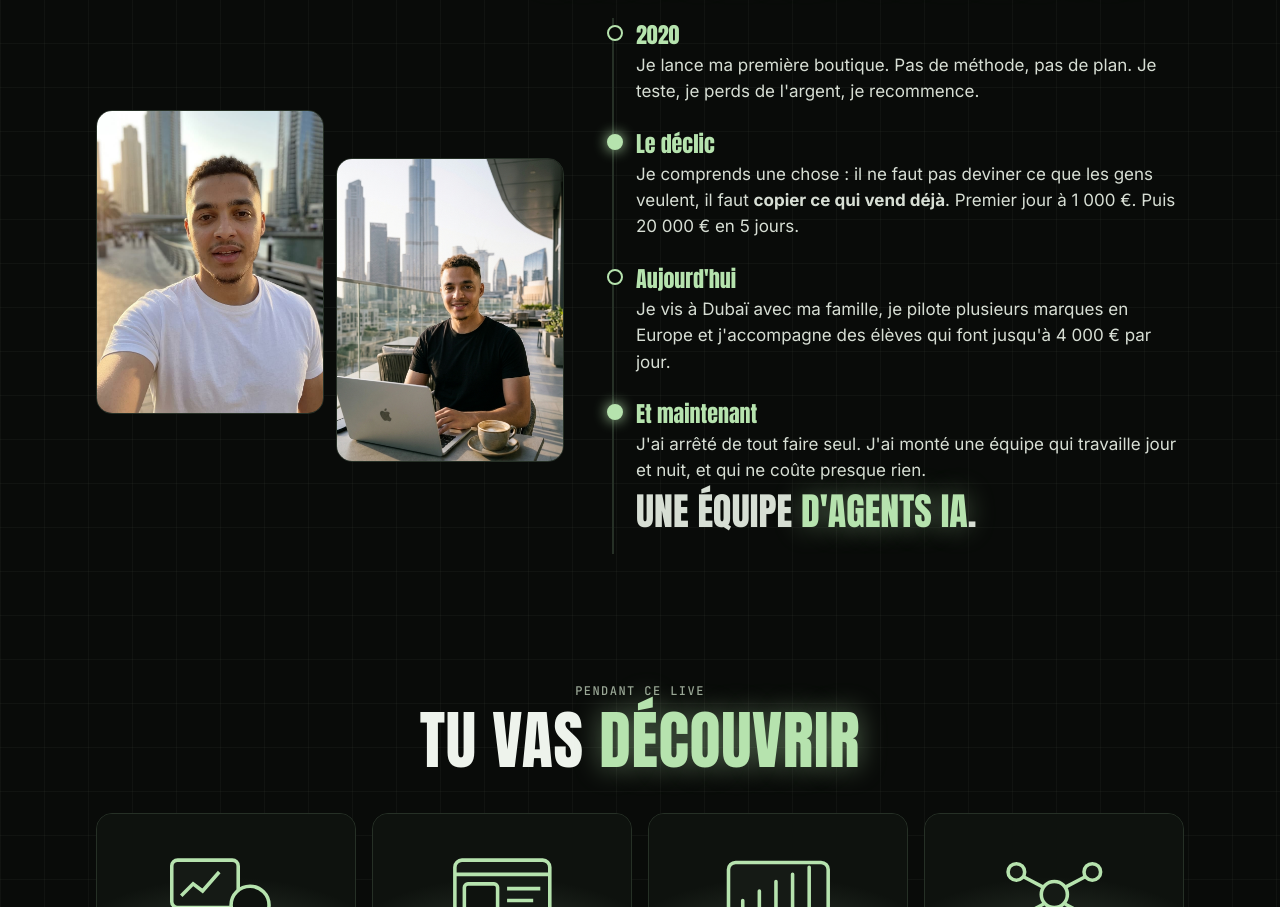
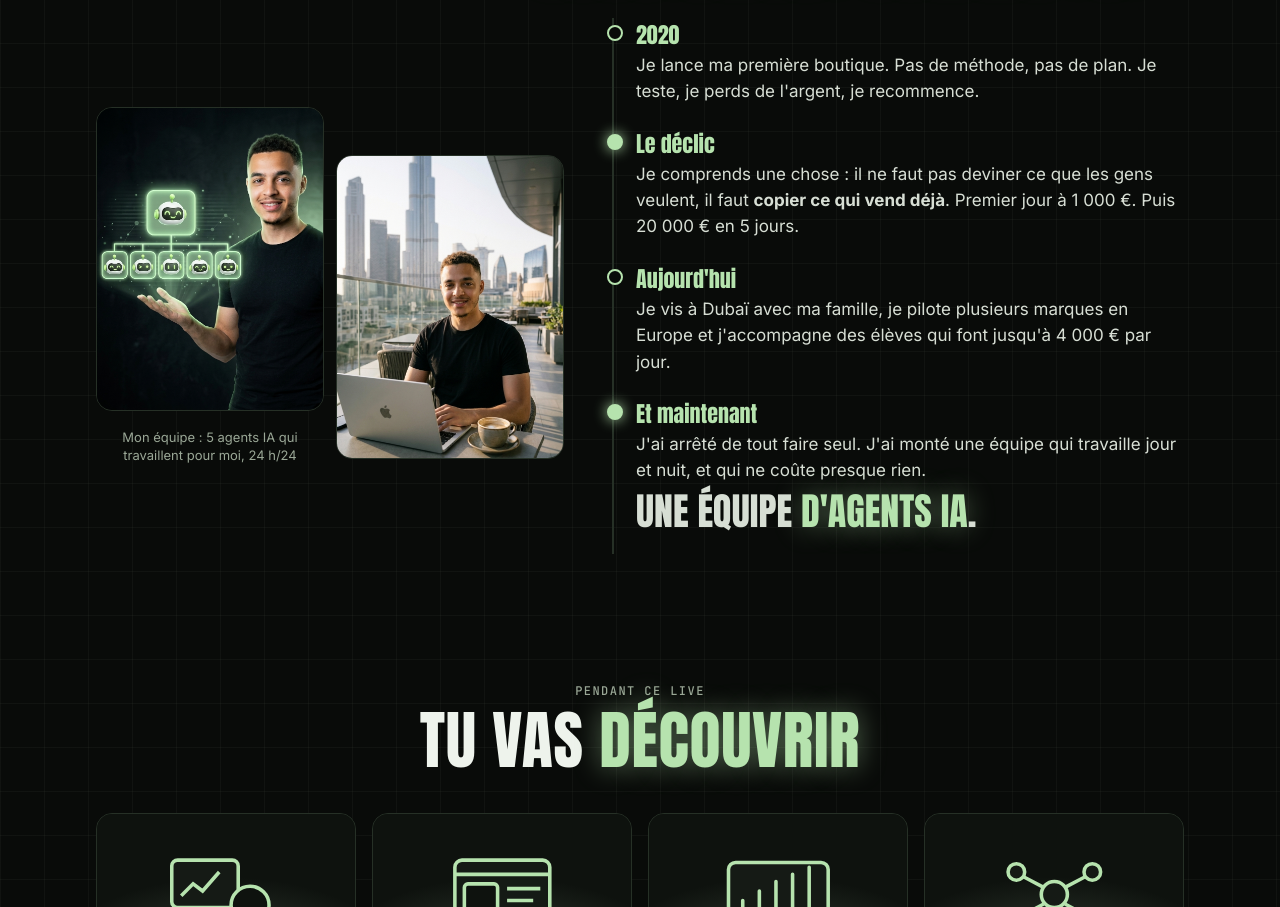
Before and after one commit to BSM-Academy/lv-ezjabhsg81, a plain HTML site: page index.html in a window 1280 px wide. Shown: the part 1321-2228 px from the top of the page. Drawn offline with Linux system fonts and the light colour scheme.

Commit message:
Histoire : image équipe IA avec légende

```diff
--- a/index.html
+++ b/index.html
@@ -166,6 +166,8 @@ footer .wrap { display: flex; flex-direction: column; gap: 6px; }
 .story-photos { display: grid; grid-template-columns: 1fr 1fr; gap: 12px; }
 .story-photos img { width: 100%; aspect-ratio: 3 / 4; object-fit: cover; border-radius: 16px; border: 1px solid var(--line); }
 .story-photos img:nth-child(2) { margin-top: 48px; }
+.story-fig { margin: 0; }
+.story-fig figcaption { margin-top: 10px; font-size: 13px; line-height: 1.4; color: var(--muted); text-align: center; }
 .steps-story { display: flex; flex-direction: column; gap: 0; border-left: 2px solid var(--line); }
 .steps-story div { padding: 0 0 22px 22px; position: relative; }
 .steps-story div::before { content: ""; position: absolute; left: -7px; top: 7px; width: 12px; height: 12px; border-radius: 50%; background: var(--bg); border: 2px solid var(--glow); }
@@ -239,7 +241,7 @@ footer .wrap { display: flex; flex-direction: column; gap: 6px; }
   <div class="wrap">
     <div class="center"><span class="mono" style="color:var(--muted)">Mon histoire</span><h2 style="margin-top:8px">J'ai commencé <span class="hl">exactement comme toi</span></h2></div>
     <div class="story">
-      <div class="story-photos"><img src="img/jaouad-dubai-face-camera.jpg" alt="Jaouad à Dubaï"><img src="img/jaouad-dubai-terrasse.jpg" alt="Jaouad travaille sur une terrasse à Dubaï"></div>
+      <div class="story-photos"><figure class="story-fig"><img src="img/jaouad-equipe-ia.jpg" alt="Jaouad présente son équipe d'agents IA"><figcaption>Mon équipe : 5 agents IA qui travaillent pour moi, 24 h/24</figcaption></figure><img src="img/jaouad-dubai-terrasse.jpg" alt="Jaouad travaille sur une terrasse à Dubaï"></div>
       <div class="steps-story">
         <div><span class="y">2020</span><p>Je lance ma première boutique. Pas de méthode, pas de plan. Je teste, je perds de l'argent, je recommence.</p></div>
         <div class="hot"><span class="y">Le déclic</span><p>Je comprends une chose : il ne faut pas deviner ce que les gens veulent, il faut <b>copier ce qui vend déjà</b>. Premier jour à 1 000 €. Puis 20 000 € en 5 jours.</p></div>
```
Also changed, not shown: img/jaouad-equipe-ia.jpg (added).
